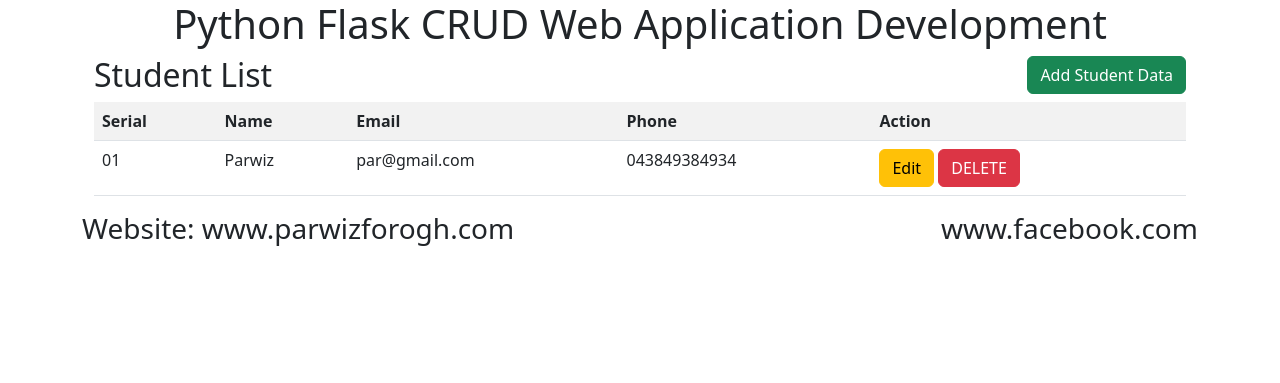
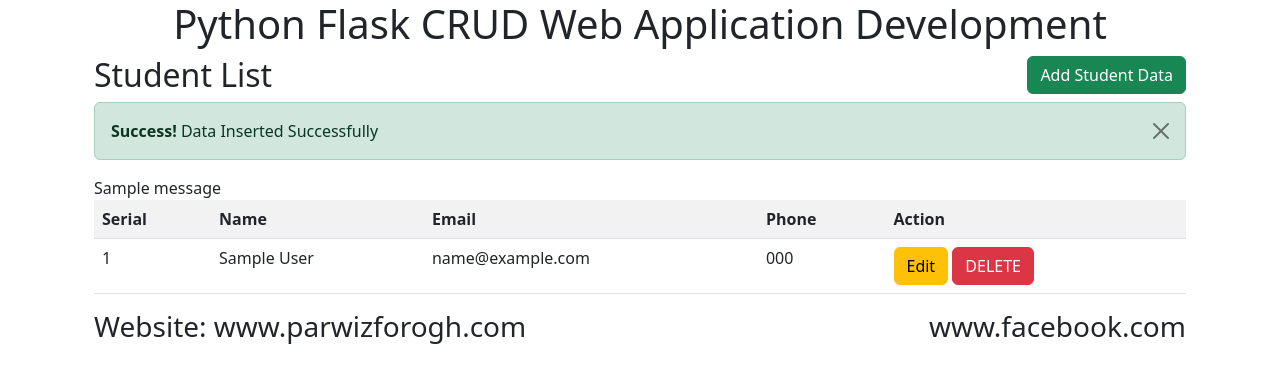
Before and after one commit to GrtlinG0/flaskwebserver, a Flask app: page / in a window 1280 px wide. Shown: the top 383 px of the page. Run offline with Flask 3, Linux system fonts and the light colour scheme; tables that the repository leaves empty or names only in its code hold one stand-in row (values such as "Sample post"); one stand-in notice (Sample message) is shown; some libraries are stand-ins or nearby versions.

Commit message:
Upload data in database and display them

```diff
--- a/App.py
+++ b/App.py
@@ -1,7 +1,8 @@
-from flask import Flask, render_template, request, redirect, url_for
+from flask import Flask, render_template, request, redirect, url_for, flash
 from flask_mysqldb import MySQL
 
 app = Flask (__name__)
+app.secret_key = "flash message"
 
 app.config['MYSQL_HOST'] = 'localhost'
 app.config['MYSQL_USER'] = 'root'
@@ -12,20 +13,30 @@ mysql = MySQL(app)
 @app.route('/')
 
 def Index():
-    return render_template('index.html')
+
+    cur = mysql.connection.cursor()
+    cur.execute("SELECT * FROM students")
+    data = cur.fetchall()
+    cur.close()
+
+
+    return render_template('index.html', students=data )
+
 
 @app.route('/insert', methods = ['POST'])
 def insert():
 
     if request.method == "POST":
+        flash("Record successfully added")
         name = request.form['name']
         email = request.form['email']
         phone = request.form['phone']
 
         cur = mysql.connection.cursor()
-        cur.execute("INSERT INTO People (name, email, phone) VALUES (%s, %s, %s)", (name, email, phone))
+        cur.execute("INSERT INTO STUDENTS (name, email, phone) VALUES (%s, %s, %s)", (name, email, phone))
         mysql.connection.commit()
         return redirect(url_for('Index'))
 
+
 if __name__ == "__main__":
     app.run(debug=True)
--- a/templates/index.html
+++ b/templates/index.html
@@ -20,7 +20,31 @@
         <div class="col-md-12">
             <h2>Student List <button type="button" class="btn btn-success float-end" data-bs-toggle="modal" data-bs-target="#mymodal">Add Student Data </button> </h2>
 
+
+            {%with messages = get_flashed_messages() %}
+
+            {%if messages%}
+
+            {%for message in messages%}
+            <div class="alert alert-success alert-dismissible fade show" role="alert">
+
+                <strong>Success!</strong> Data Inserted Successfully
+                <button type="button" class="btn-close" data-bs-dismiss="alert">
+
+                </button>
+            </div>
+                    {{message}}
+
+
+
+
+
+            {%endfor%}
+            {%endif%}
+            {%endwith%}
+
             <table class="table table-striped">
+
                 <tr>
                     <th>Serial</th>
                         <th>Name</th>
@@ -29,26 +53,27 @@
                         <th>Action</th>
                     </tr>
 
+
+                    {%for row in students%}
                     <tr>
-                        <td>01</td>
-                        <td>Parwiz</td>
-                        <td>par@gmail.com</td>
-                        <td>043849384934</td>
+                        <td>{{row.0}}</td>
+                        <td>{{row.1}}</td>
+                        <td>{{row.2}}</td>
+                        <td>{{row.3}}</td>
+
                         <td>
-                            <a href="" class="btn btn-warning btn-xs" data-toggle="modal" data-target="#modaledit">Edit</a>
-                            <a href="" class="btn btn-danger btn-xs" onclick="return confirm('Are You Sure To Delete?')">DELETE</a>
+                            <a href="/update/{{row.0}}" class="btn btn-warning btn-xs" data-toggle="modal" data-target="#modaledit">Edit</a>
+                            <a href="/delete/{{row.0}}" class="btn btn-danger btn-xs" onclick="return confirm('Are You Sure To Delete?')">DELETE</a>
                         </td>
                     </tr>
-                </table>
-            </div>
-        </div>
+                    <div id="modaledit{{row.0}}" class="modal fade" role="dialog">
 
-    <div id="mymodal" class="modal fade" role="dialog">
                         <div class="modal-dialog">
+
                             <div class="modal-content">
                                 <div class="modal-header">
                                     <button type="button" class="close" data-dismiss="modal">&times;</button>
-                    <h4 class="modal-title">Please Insert Data</h4>
+                                    <h4 class="modal-title">Update Information</h4>
                                 </div>
 
                                 <div class="modal-body">
@@ -56,37 +81,122 @@
                                     <form action="{{url_for('insert')}}" method="POST">
 
                                         <div class="form-group">
+                                            <label>Name:</label>
+                                            <input type="hidden" name="id" value="{{row.0}}">
+
+                                            <input type="text" class="form-control" name="name" value="{{row.1}}" required="1">
+
+                                        </div>
+
+                                        <div class="form-group">
+                                            <label>Email:</label>
+                                            <input type="hidden" name="id" value="{{row.1}}">
+
+                                            <input type="text" class="form-control" name="name" value="{{row.1}}" required="1">
+
+                                        </div>
+
+                                        <div class="form-group">
+                                            <label>Phone:</label>
+                                            <input type="hidden" name="id" value="{{row.2}}">
+
+                                            <input type="text" class="form-control" name="name" value="{{row.1}}" required="1">
+
+                                        </div>
+                            </div>
+                        </div>
+
+                    </div>
+                    </div>
+                    {%endfor%}
+                </table>
+            </div>
+        </div>
+
+    <div id="mymodal" class="modal fade" role="dialog">
+        <div class="modal-dialog">
+
+
+            <div class="modal-content">
+
+
+               <div class="modal-header">
+
+
+                  <button type="button" class="close" data-dismiss="modal">&times;</button>
+
+
+                  <h4 class="modal-title">Please Insert Data</h4>
+
+
+               </div>
+
+
+               <div class="modal-body">
+
+
+                  <form action="{{ url_for('insert') }}" method="POST">
+
+
+                     <div class="form-group">
+
 
                         <label>Name:</label>
                         <input type="text" class="form-control" name="name" required="1">
 
+
                      </div>
+
+
                       <div class="form-group">
+
 
                         <label>Email:</label>
                         <input type="text" class="form-control" name="email" required="1">
+
+
                      </div>
 
+
                       <div class="form-group">
+
 
                         <label>Phone:</label>
                         <input type="text" class="form-control" name="phone" required="1">
 
+
                      </div>
+
+
+
                      <div class="form-group">
+
 
                         <button class="btn btn-primary" type="submit">Insert Data</button>
 
-                        </div>
-                    </form>
-                </div>
-                <div class="modal-footer">
-                    <button type="button" class="btn btn-default" data-dismiss="modal">Close</button>
-                </div>
-            </div>
-        </div>
+
                      </div>
 
+
+                  </form>
+
+
+               </div>
+
+
+               <div class="modal-footer">
+
+
+                  <button type="button" class="btn btn-default" data-dismiss="modal">Close</button>
+
+
+               </div>
+
+
+            </div>
+
+
+         </div>
 </div>
 
 {% endblock %}
```
Lines whose indentation alone changed are shown as unchanged.
